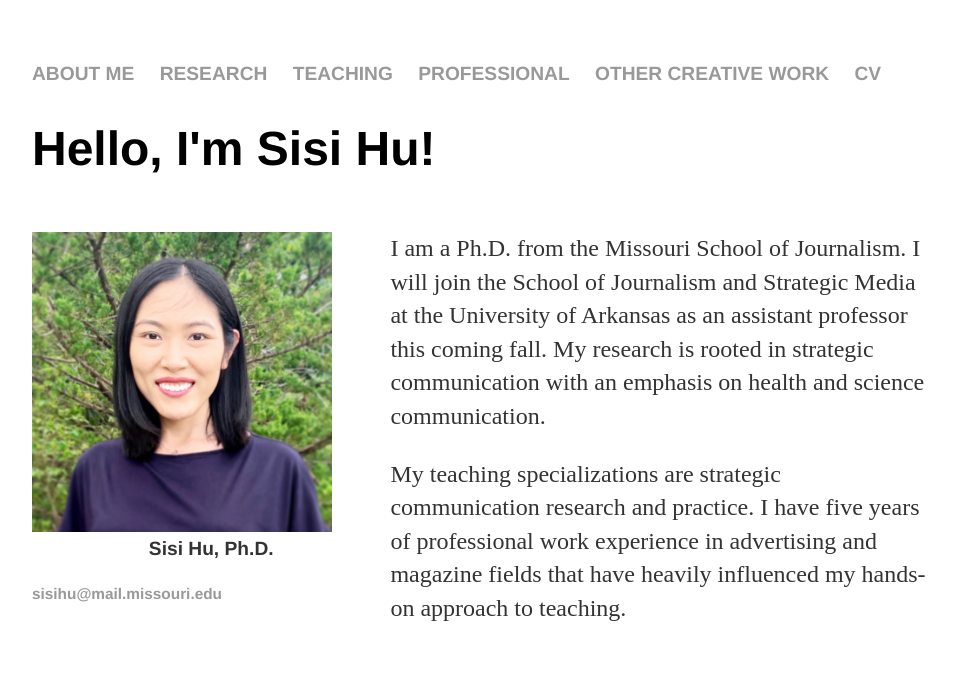
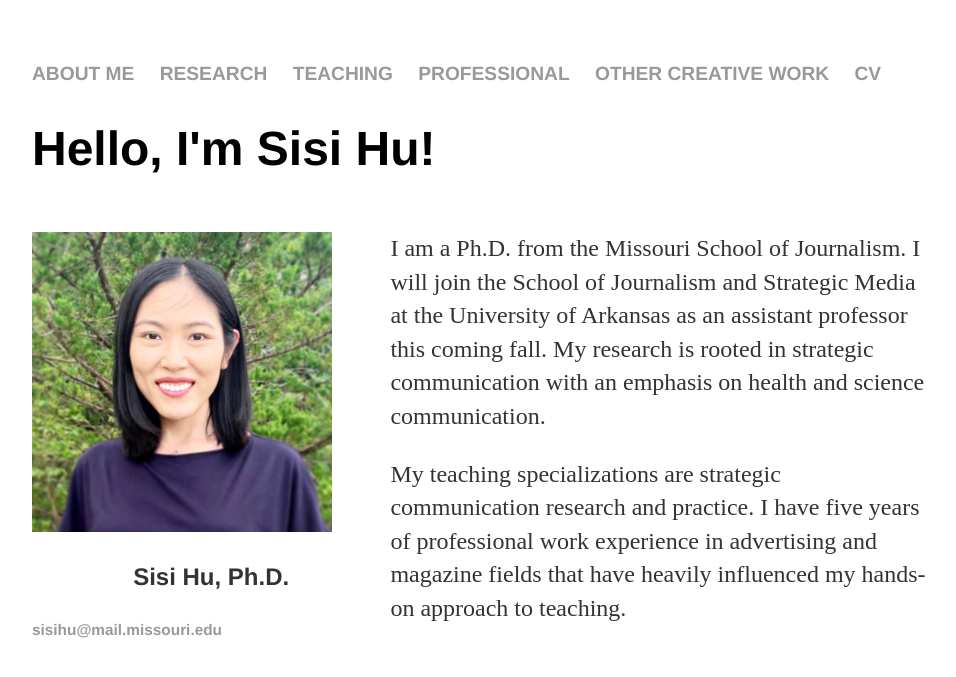
Before and after one commit to sisihuphd/sisihuphd.github.io, a Jekyll site: the page built from index.html, in a window 1280 px wide. Shown: the top 677 px of the page, without its empty margins (160-1116 px from the left). Built offline with Jekyll 4.4.1, drawn with Linux system fonts in a browser that asks for light colours.

Commit message:
Update index.html

```diff
--- a/index.html
+++ b/index.html
@@ -12,11 +12,12 @@
                       <p>My teaching specializations are strategic communication research and practice.
 			          I have five years of professional work experience in advertising and magazine fields that have heavily influenced my hands-on approach to teaching.  </p>
 	      </div>
-              <div id="profile-photo"><img src="../images/IMG_7355.JPG" width="300"></div>
+              <div id="profile-photo"><img src="../images/IMG_7355.JPG" width="300">
+	<p style = "font-family: Helvetica, Arial, Sans-Serif;font-size:1.5em;font-weight: bold;text-align:center">Sisi Hu, Ph.D.</p>
+	</div>
 
 </div><!-- /.blurb -->
 <footer>
-	<p style = "font-family: Helvetica, Arial, Sans-Serif;font-size:1.5em;font-weight: bold;text-align:center">Sisi Hu, Ph.D.</p>
 	<ul>
 	<li><a href="mailto:sisihu@mail.missouri.edu">sisihu@mail.missouri.edu</a></li>
 	</ul>
```
